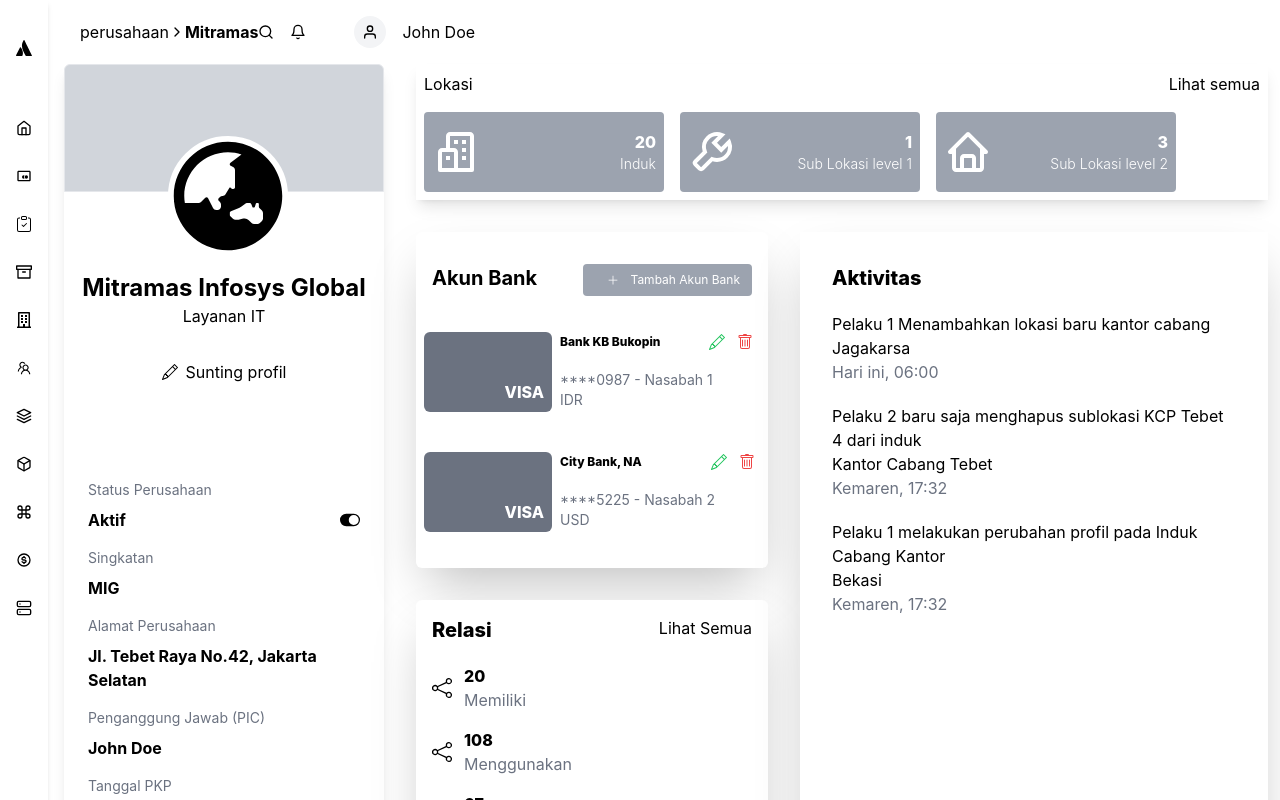
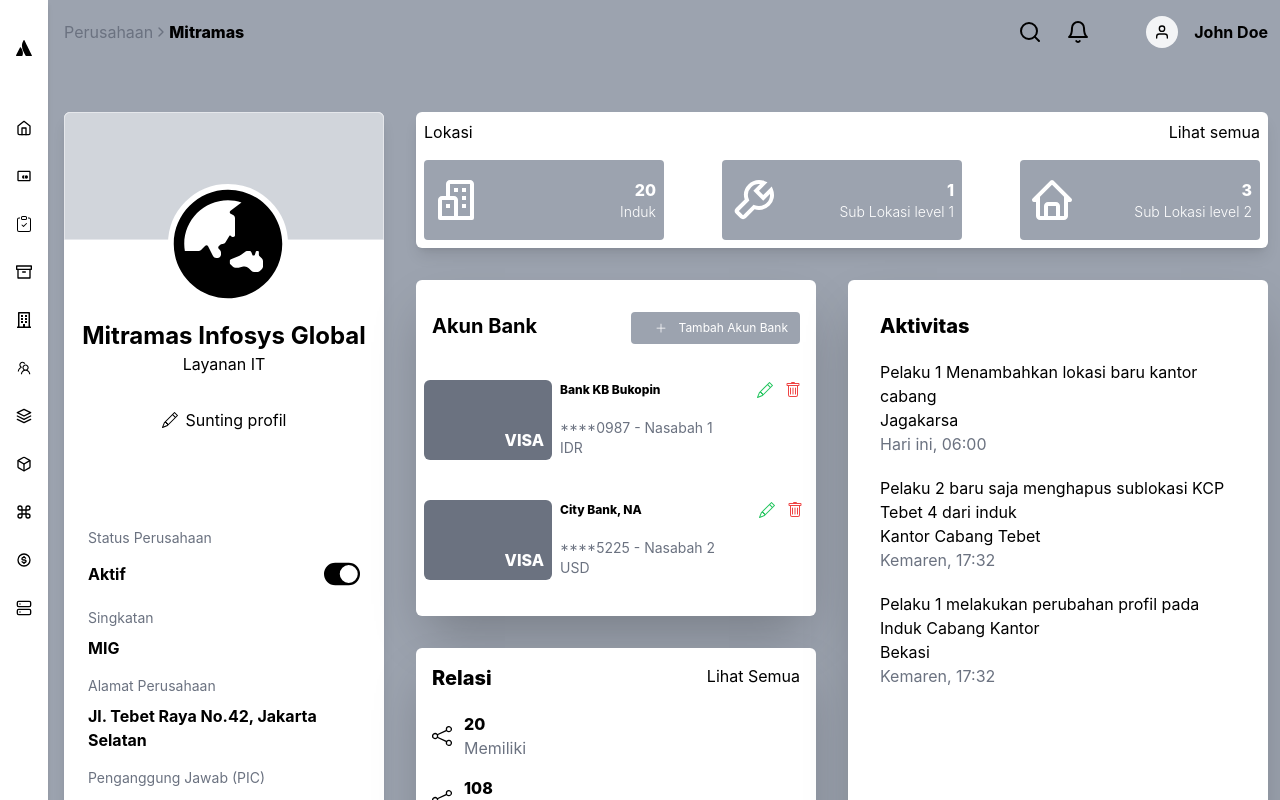
Before and after one commit to torik135/dashboardui-react, a React (Create React App) app: page / in a window 1280 px wide. Shown: the top 800 px of the page. Built offline with nearby package versions, Linux system fonts and the light colour scheme.

Commit message:
layouting all

```diff
--- a/src/App.css
+++ b/src/App.css
@@ -1,3 +1,4 @@
 .App {
   font-size: 16px;
+  overflow: hidden;
 }
--- a/src/App.jsx
+++ b/src/App.jsx
@@ -3,7 +3,7 @@ import { Mainlayout } from './layouts/Mainlayout';
 
 function App() {
   return (
-    <div className='App'>
+    <div className='App bg-gray-400'>
       <Mainlayout />
     </div>
   );
--- a/src/components/Aktivitas/index.jsx
+++ b/src/components/Aktivitas/index.jsx
@@ -15,7 +15,7 @@ const AktivitasList = (props) => {
 
 const Aktivitas = () => {
   return (
-    <div className='bg-white shadow-2xl p-2 p-[2rem]'>
+    <div className='bg-white shadow-2xl p-2 p-[2rem] rounded-md'>
       <p className='font-extrabold text-xl mb-5'>Aktivitas</p>
       {aktivitasData.map((data) => (
         <AktivitasList
--- a/src/components/AkunBank/index.jsx
+++ b/src/components/AkunBank/index.jsx
@@ -12,7 +12,7 @@ const cardStyle =
 const ButtonComp = (props) => {
   const { text, onClick } = props;
   return (
-    <div className='flex items-center p-2 px-3 bg-gray-400 rounded text-white text-xs'>
+    <div className='flex items-center p-2 px-3 bg-gray-400 rounded text-white text-xs hover:scale-90 hover:cursor-pointer' onClick={onClick}>
       <PlusIcon className='mx-3' />
       <p>{text}</p>
     </div>
@@ -33,7 +33,7 @@ const AkunList = (props) => {
         <div className='flex justify-between mb-5'>
           <p className='text-xs font-extrabold'>{namaBank}</p>
           {/* option */}
-          <div className='flex gap-3 mr-[-2.5rem]'>
+          <div className='flex gap-3 mr-[-5.5rem]'>
             <EditIcon
               className='text-green-500 font-extrabold'
               onClick={onEdit}
@@ -59,7 +59,7 @@ const AkunList = (props) => {
 
 const AkunBank = (props) => {
   return (
-    <div className='min-w-[22rem] min-h-[21rem] shadow-2xl rounded-md bg-white'>
+    <div className='min-w-[25rem] min-h-[21rem] shadow-2xl rounded-md bg-white'>
       {/* top */}
       <div className='flex justify-between p-4 pt-[2rem] mb-3'>
         <p className='font-bold text-xl'>Akun Bank</p>
--- a/src/components/Header/index.jsx
+++ b/src/components/Header/index.jsx
@@ -10,13 +10,14 @@ import { ProfilePic } from '../ProfilePic';
 const Header = (props) => {
   const { text, perusahaan } = props;
   return (
-    <div className='pt-[1rem] flex flex-row items-center p-4'>
-      <div className='flex items-center'>
-        {text} <ChevRightIcon /> <b>{perusahaan}</b>
+    <div className='pt-[1rem] flex flex-row items-center justify-between mb-[4rem]'>
+      <div className='flex items-center text-gray-500'>
+        {text} <ChevRightIcon />{' '}
+        <b className='text-black font-extrabold'>{perusahaan}</b>
       </div>
-      <div className='flex flex-row gap-[1rem] items-center'>
-        <SearchIcon />
-        <BellIcon />
+      <div className='flex flex-row gap-[1.5rem] items-center'>
+        <SearchIcon className='text-2xl font-extrabold' />
+        <BellIcon className='text-2xl font-extrabold' />
 
         <div className='ml-[2rem]'>
           <ProfilePic
--- a/src/components/Lokasi/index.jsx
+++ b/src/components/Lokasi/index.jsx
@@ -14,12 +14,14 @@ const iconStyle = 'text-5xl';
 const Lokasi = (props) => {
   const { indukLen, Sublvl1Len, Sublvl2Len } = props;
   return (
-    <div className='shadow-lg p-2'>
+    <div className='shadow-lg p-2 rounded-md bg-white'>
       <div className='flex justify-between pb-[1rem]'>
         <p>Lokasi</p>
-        <a href="#lihatsemua">Lihat semua</a>
+        <a href='#lihatsemua' className='hover:scale-90 hover:cursor-pointer'>
+          Lihat semua
+        </a>
       </div>
-      <div className='flex gap-[1rem] text-white'>
+      <div className='flex gap-[1rem] text-white justify-between'>
         {/* induk */}
         <div className={divContStyle}>
           <IndukIcon className={iconStyle} />
--- a/src/components/Nav/index.jsx
+++ b/src/components/Nav/index.jsx
@@ -1,7 +1,7 @@
 const Nav = (props) => {
   const { logo, children } = props;
   return (
-    <div  className='px-[1rem] p-[1rem] pt-[2.5rem] shadow-md'>
+    <div  className='px-[1rem] p-[1rem] pt-[2.5rem] shadow-md bg-white'>
       <div className='mb-[3rem]'>{logo}</div>
       {children}
     </div>
--- a/src/components/Profile/index.jsx
+++ b/src/components/Profile/index.jsx
@@ -12,7 +12,7 @@ const pTextStyles = 'pb-2 pt-4 text-sm text-gray-500';
 const Profile = (props) => {
   const { namaPerusahaan, servicePerusahaan } = props;
   return (
-    <div className='flex flex-col min-h-[65rem] min-w-[20rem] mb-[4rem] rounded-md shadow-lg'>
+    <div className='flex flex-col min-h-[65rem] min-w-[20rem] mb-[4rem] rounded-md shadow-lg bg-white'>
       {/* img */}
       <div className='border h-[8rem] min-w-[20rem] rounded-t-md bg-gray-300'></div>
       <div className='h-[3rem] px-[.5rem] pb-[1rem]'>
@@ -30,9 +30,11 @@ const Profile = (props) => {
         </div>
 
         {/* sunting profile */}
-        <div className='flex items-center justify-center gap-[.5rem] pt-[2rem] pb-[4rem] px-[.5rem]'>
-          <PencilIcon />
-          <span>Sunting profil</span>
+        <div className='pt-[2rem] pb-[4rem] px-[.5rem]'>
+          <a className='flex items-center justify-center gap-[.5rem]  hover:cursor-pointer hover:scale-90'>
+            <PencilIcon />
+            <span>Sunting profil</span>
+          </a>
         </div>
 
         {/* content */}
@@ -41,7 +43,7 @@ const Profile = (props) => {
           <p className={pTextStyles}>Status Perusahaan</p>
           <div className='flex justify-center items-center justify-between'>
             <p className='font-bold'>Aktif</p>
-            <Aktifcon className='text-xl' />
+            <Aktifcon className='text-4xl' />
           </div>
           {/* singkatan */}
           <p className={pTextStyles}>Singkatan</p>
@@ -63,7 +65,7 @@ const Profile = (props) => {
           <p className={pTextStyles}>E-mail</p>
           <div className='flex items-center gap-[1rem]'>
             <EmailIcon className='text-xl' />
-            <p className='font-bold'>mig@mitrasolusi.group</p>
+            <p className='font-bold underline'>mig@mitrasolusi.group</p>
           </div>
 
           {/* Telp */}
@@ -77,7 +79,7 @@ const Profile = (props) => {
           <p className={pTextStyles}>Situs Web</p>
           <div className='flex items-center gap-[1rem]'>
             <WebIcon className='text-xl' />
-            <p className='font-bold'>mitramas.com</p>
+            <a className='font-bold underline' href="#mitramas.com">mitramas.com</a>
           </div>
         </div>
       </div>
--- a/src/components/ProfilePic/index.jsx
+++ b/src/components/ProfilePic/index.jsx
@@ -4,7 +4,7 @@ const ProfilePic = (props) => {
     <div className='flex items-center'>
       <div className='h-[2rem] w-[2rem] rounded-full bg-gray-100 border-gray flex items-center justify-center'>{img}</div>
 
-      <p className='ml-[1rem]'>{profileName}</p>
+      <p className='ml-[1rem] font-bold'>{profileName}</p>
     </div>
   );
 };
--- a/src/components/Relasi/index.jsx
+++ b/src/components/Relasi/index.jsx
@@ -20,7 +20,12 @@ const Relasi = () => {
     <div className='p-4 bg-white shadow-2xl rounded-md'>
       <div className='flex justify-between mb-5'>
         <p className='font-extrabold text-xl'>Relasi</p>
-        <a href='#lihatsemuarelasi' className='text-md'>Lihat Semua</a>
+        <a
+          href='#lihatsemuarelasi'
+          className='text-md hover:scale-90 hover:cursor-pointer'
+        >
+          Lihat Semua
+        </a>
       </div>
       {relasiData.map((data) => (
         <RelasiList num={data.num} text={data.text} />
--- a/src/layouts/Mainlayout/index.jsx
+++ b/src/layouts/Mainlayout/index.jsx
@@ -23,7 +23,7 @@ const Mainlayout = () => {
 
       <div className='w-[100vw]'>
         {/* header */}
-        <Header text='perusahaan' perusahaan='Mitramas' />
+        <Header text='Perusahaan' perusahaan='Mitramas' />
         {/* content */}
         <div className='flex gap-[2rem]'>
           {/* left */}
```
